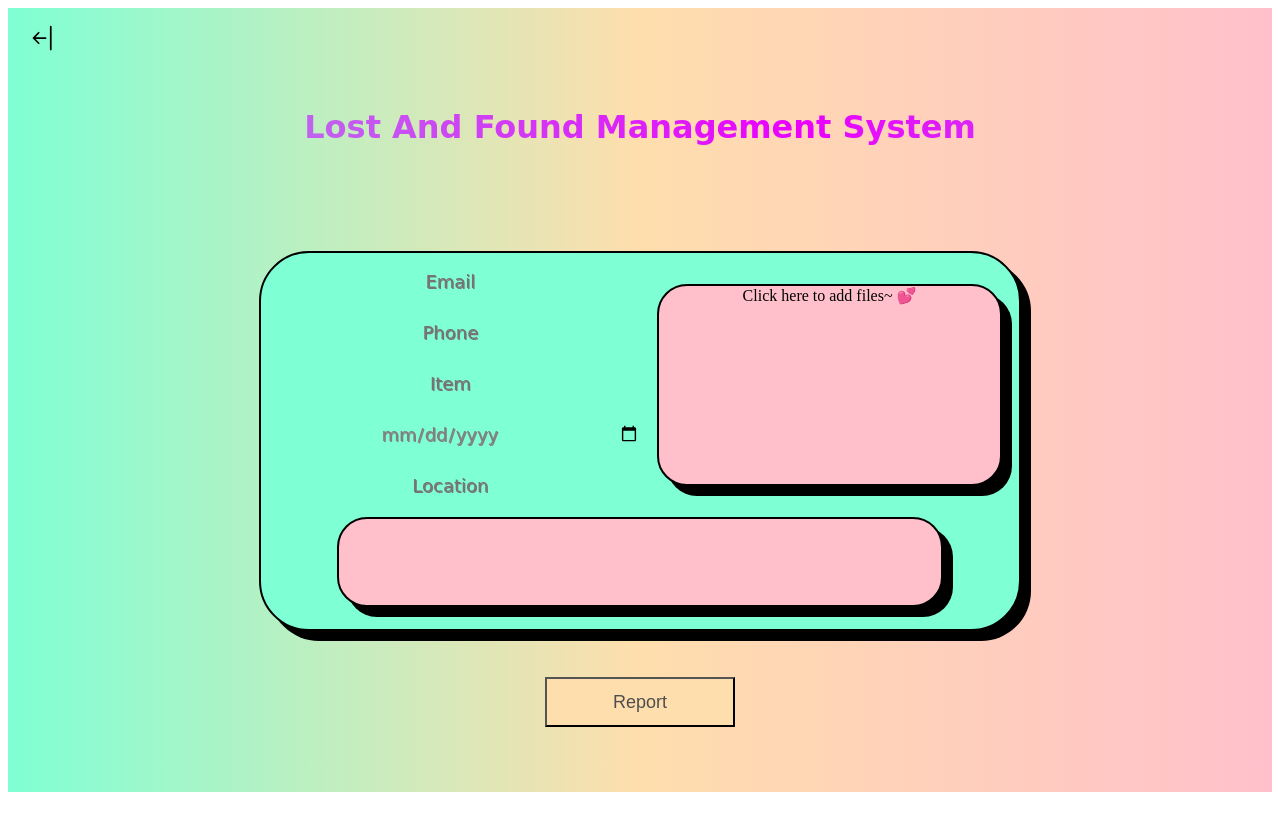
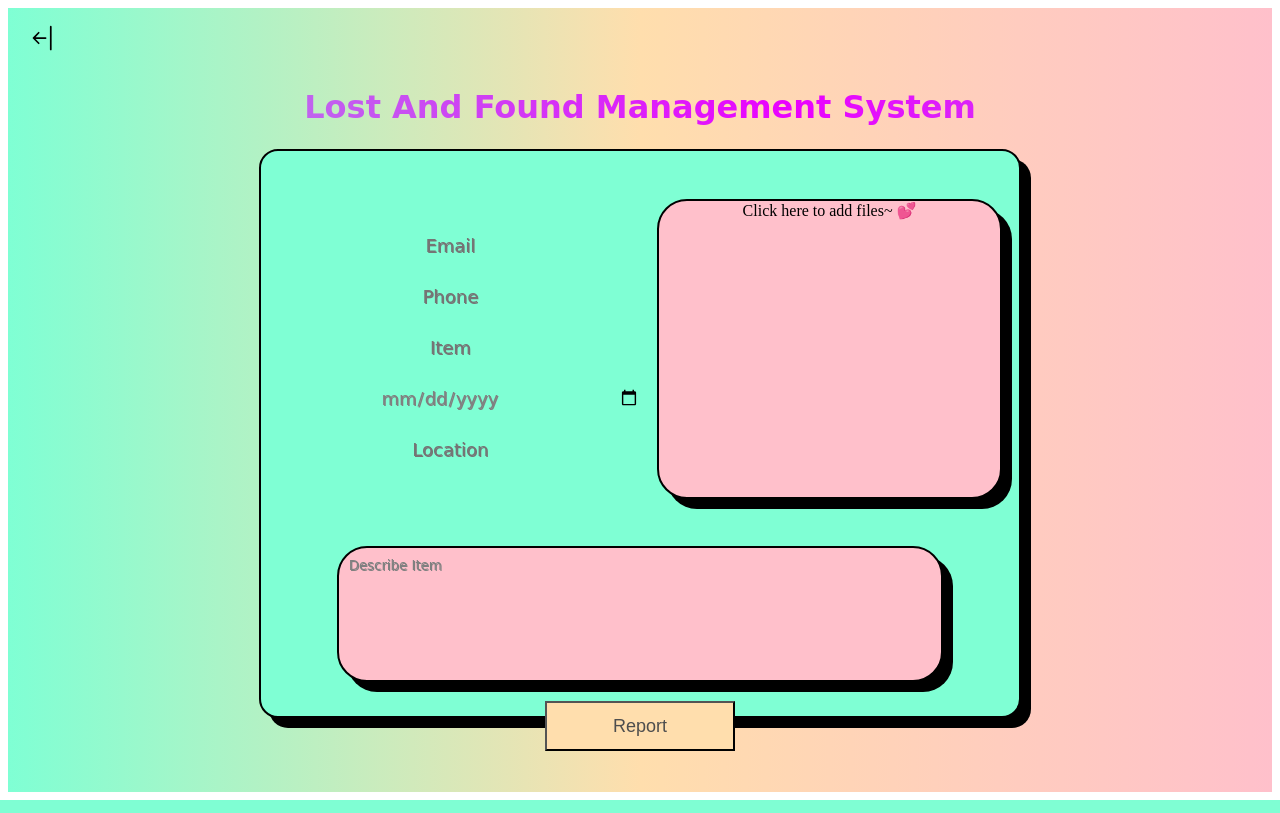
Before and after one commit to umair-gititall/Final-Project-DB, a PHP site: page /Pages/ReportItem.html in a window 1280 px wide. Run offline with PHP 8.4, Linux system fonts and the light colour scheme.

Commit message:
Removed AutoComplete + Changed Animation Style: ReportItem

```diff
--- a/Pages/AdminLogin.html
+++ b/Pages/AdminLogin.html
@@ -17,7 +17,7 @@
         <div class="container">
             <div class="box">
                 <form action="Dashboard.html">
-                    <input type="email" placeholder="Email" id="input" required><br>
+                    <input type="email" placeholder="Email" id="input" required autocomplete="off"><br>
                     <input type="password" placeholder="Password" id="input" required><br>
                     <a href="Dashboard.html"> <button type="submit" id="button">&nbsp&nbspSign-In&nbsp&nbsp</button>
                     </a>
--- a/Pages/ReportItem.css
+++ b/Pages/ReportItem.css
@@ -10,6 +10,24 @@
     }
 }
 
+@keyframes expand {
+    to{
+        height: 90%;
+    }
+}
+
+@keyframes loaderAnimation {
+    to{
+        opacity: 0;
+    }
+}
+
+@keyframes show {
+    to{
+        opacity: 1;
+        transform: translate(0px, 0px);
+    }
+}
 .main {
     height: 100%;
     width: 100%;
@@ -33,7 +51,7 @@
 }
 
 .header{
-    height: 15%;
+    height: 10%;
     width: 100%;
     position: relative;
     z-index: 1;
@@ -60,17 +78,24 @@
 }
 
 .box {
-    height: 60%;
+    height: 10%;
     width: 60%;
     border: 2px solid black;
-    border-radius: 50px;
+    border-radius: 19px;
     background-color: aquamarine;
     box-shadow: 10px 10px;
-    transition: height 2s;
+    animation: expand 2s ease forwards 2s;
 }
 
-.box:hover{
-    height:70%;
+#loader{
+    position: absolute;
+    top: 42%;
+    left: 47%;
+    font-family: cursive;
+    font-size: large;
+    color: grey;
+    text-shadow: 1px 1px;
+    animation: loaderAnimation 2s ease forwards 2s;
 }
 
 .upperbox{
@@ -78,6 +103,9 @@
     width: 100%;
     display: flex;
     justify-content: center;
+    opacity: 0;
+    transform: translate(0px, -15px);
+    animation: show 3s ease forwards 3s;
 }
 
 .fields{
@@ -87,18 +115,21 @@
     justify-content: center;
     flex-direction: column;
     gap: 5px;
+    opacity: 0;
+    transform: translate(0px, -15px);
+    animation: show 3s ease forwards 3s;
 }
 
 #input {
     font-family: cursive;
     font-size: large;
+    color: grey;
+    text-shadow: 1px 1px;
     transform: translate(0px,10px);
     background-color: transparent;
     border: none;
     outline: none;
     text-align: center;
-    color: grey;
-    text-shadow: 1px 1px;
 }
 
 .images{
@@ -135,6 +166,9 @@
     width: 100%;
     display: flex;
     justify-content: center;
+    opacity: 0;
+    transform: translate(0px, -15px);
+    animation: show 3s ease forwards 3s;
 }
 
 #Description
@@ -178,4 +212,7 @@
     background-color: navajowhite;
     text-align: center;
     color: rgb(78, 78, 78);
+    opacity: 0;
+    transform: translate(0px, 15px);
+    animation: show 3s ease forwards 3s;
 }
--- a/Pages/ReportItem.html
+++ b/Pages/ReportItem.html
@@ -16,13 +16,14 @@
         <div class="header">Lost And Found Management System </div>
         <div class='container'>
             <div class="box">
+                <div id="loader">Loading</div>
                 <div class="upperbox">
                     <div class="fields">
-                        <input type="email" placeholder="Email" id="input" required><br>
-                        <input type="text" placeholder="Phone" id="input" required><br>
-                        <input type="text" placeholder="Item" id="input" required><br>
+                        <input type="email" placeholder="Email" id="input" required autocomplete="off"><br>
+                        <input type="text" placeholder="Phone" id="input" required autocomplete="off"><br>
+                        <input type="text" placeholder="Item" id="input" required autocomplete="off"><br>
                         <input type="date" placeholder="Date" id="input" required><br>
-                        <input type="text" placeholder="Location" id="input" required><br>
+                        <input type="text" placeholder="Location" id="input" required autocomplete="off"><br>
                     </div>
                     <div class="images">
                         <div id="ImagesPreview">
@@ -33,7 +34,7 @@
                     </div>
                 </div>
                 <div class="lowerbox">
-                    <textarea name="Description" id="Description"></textarea>
+                    <textarea name="Description" id="Description">Describe Item</textarea>
                 </div>
             </div>
             <a href="../index.html" id="ReportContainer">
--- a/Pages/ReportItem.js
+++ b/Pages/ReportItem.js
@@ -67,3 +67,12 @@
 
     input.value = "";
   });
+
+
+const words = ["Loading.", "Loading..", "Loading..."];
+let index = 0;
+
+setInterval(() => {
+  document.getElementById("loader").textContent = words[index];
+  index = (index + 1) % words.length;
+}, 200);
```
Also changed, not shown: Pages/AdminLogin.css (line endings or trailing spaces).
